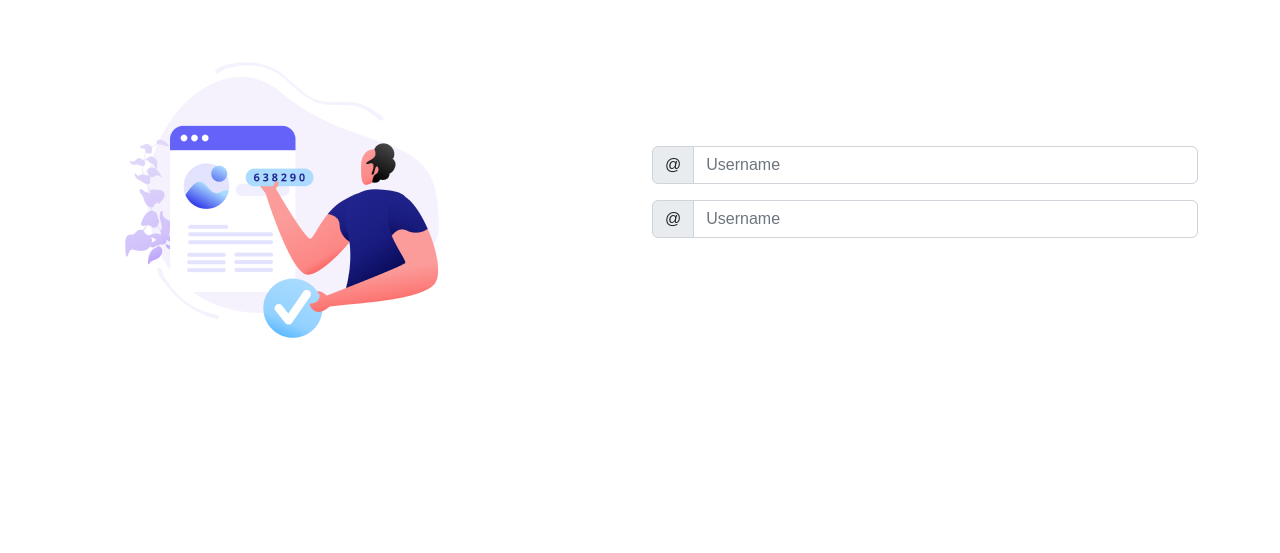
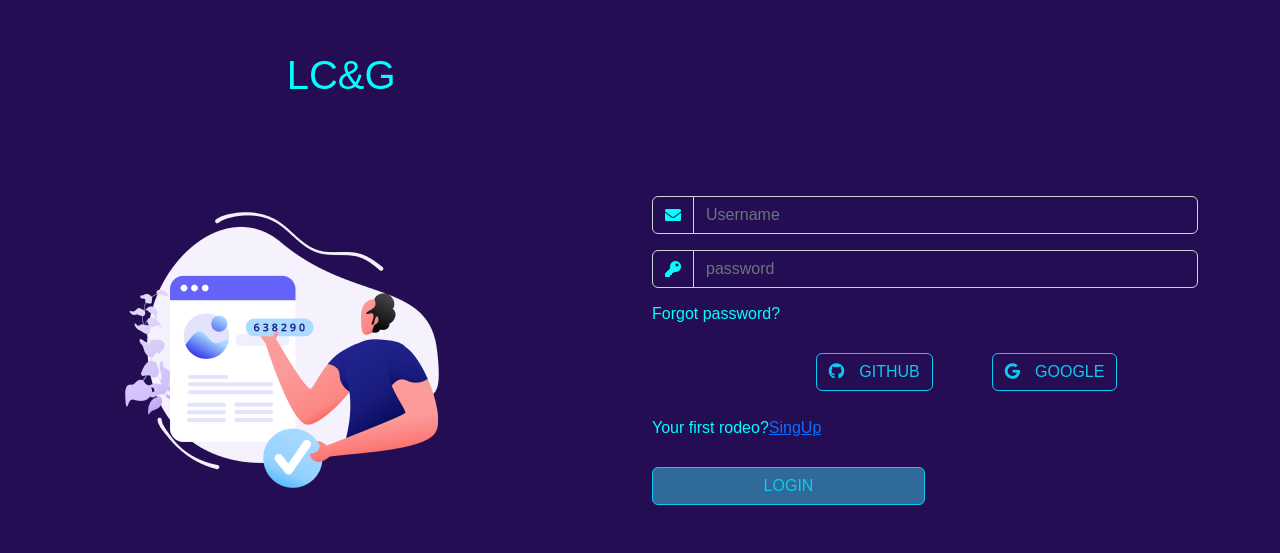
Before and after one commit to Codedwells/LCG, a plain HTML site: page client/login.html in a window 1280 px wide. Drawn offline with nearby package versions, Linux system fonts and the light colour scheme.

Commit message:
Added:style to login page

```diff
--- a/client/login.html
+++ b/client/login.html
@@ -6,13 +6,14 @@
     <meta http-equiv="X-UA-Compatible" content="IE=edge">
     <meta name="viewport" content="width=device-width, initial-scale=1.0">
     <title>login</title>
-    <link rel="stylesheet" href="./CSS/login.css" />
+    <link rel="stylesheet" href="CSS/login.css">
+     <link rel="stylesheet" href="https://use.fontawesome.com/releases/v5.6.1/css/all.css">
     <link href="https://cdn.jsdelivr.net/npm/bootstrap@5.2.3/dist/css/bootstrap.min.css" rel="stylesheet"
         integrity="sha384-rbsA2VBKQhggwzxH7pPCaAqO46MgnOM80zW1RWuH61DGLwZJEdK2Kadq2F9CUG65" crossorigin="anonymous" />
 </head>
 
-<body>
-
+<body style="background-color:  #240d52;">
+<header style="margin: 4%;"><h1 style="color: cyan; padding-left: 20%;">LC&G</h1></header>
     <div class="container">
         <div class="row align-items-center">
             <div class="col">
@@ -20,17 +21,26 @@
             </div>
             <div class="col">
                 <div class="input-group mb-3">
-                    <span class="input-group-text" id="basic-addon1">@</span>
+                    <span class="input-group-text" id="basic-addon1" style="background: transparent;"><i class="fa fa-envelope" aria-hidden="true" style="color:cyan;"></i></span>
                     <input type="text" class="form-control" placeholder="Username" aria-label="Username"
-                        aria-describedby="basic-addon1">
+                        aria-describedby="basic-addon1" style="background: transparent;">
                 </div>
                  <div class="input-group mb-3">
-                    <span class="input-group-text" id="basic-addon1">@</span>
-                    <input type="text" class="form-control" placeholder="Username" aria-label="Username"
-                        aria-describedby="basic-addon1">
+                    <span class="input-group-text" id="basic-addon1" style="background: transparent;"><i class="fa fa-key" aria-hidden="true" style="color:cyan;"></i></span>
+                    <input type="text" class="form-control" placeholder="password" aria-label="password"
+                        aria-describedby="basic-addon1" style="background: transparent;">
                 </div>
+                <h6 style="color: cyan;">Forgot password?</h6>
+                <button type="button" class="btn btn-outline-info" style="margin-left:30%;margin-top: 4%;"><i
+                      class="fab fa-github" style="padding-right:15px;"></i>GITHUB</button>
+                <button type="button" class="btn btn-outline-info" style="margin-left:10%;margin-top: 4%;"><i
+                      class="fab fa-google" style="padding-right:15px;"></i>GOOGLE</button>
+                      <h6 style="color: cyan;padding-top: 5%;">Your first rodeo?<a href="">SingUp</a></h6>
+
+                      <button type="button" class="btn btn-outline-info" style="width: 50%; background-color:#306a9a; margin-top: 4%;">LOGIN</button>
             </div>
         </div>
+
     </div>
 
     <script src="https://cdn.jsdelivr.net/npm/bootstrap@5.2.3/dist/js/bootstrap.bundle.min.js"
```
